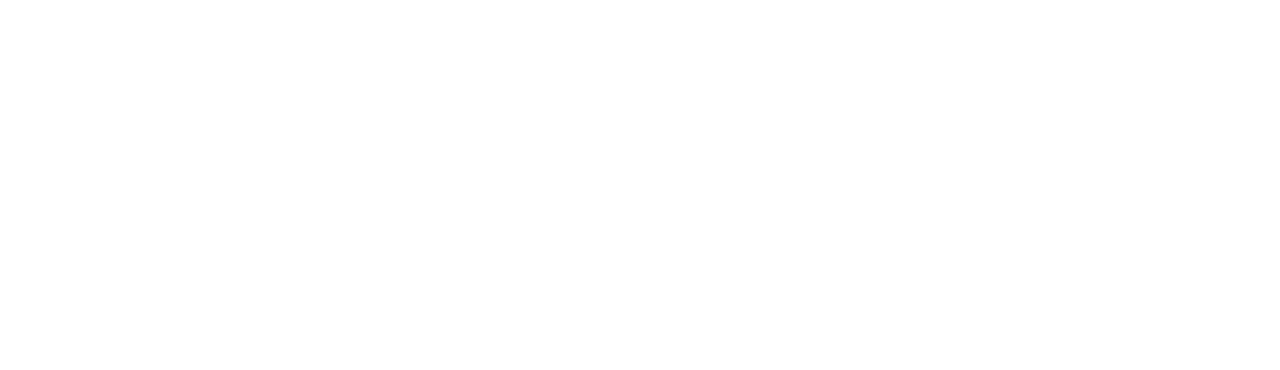
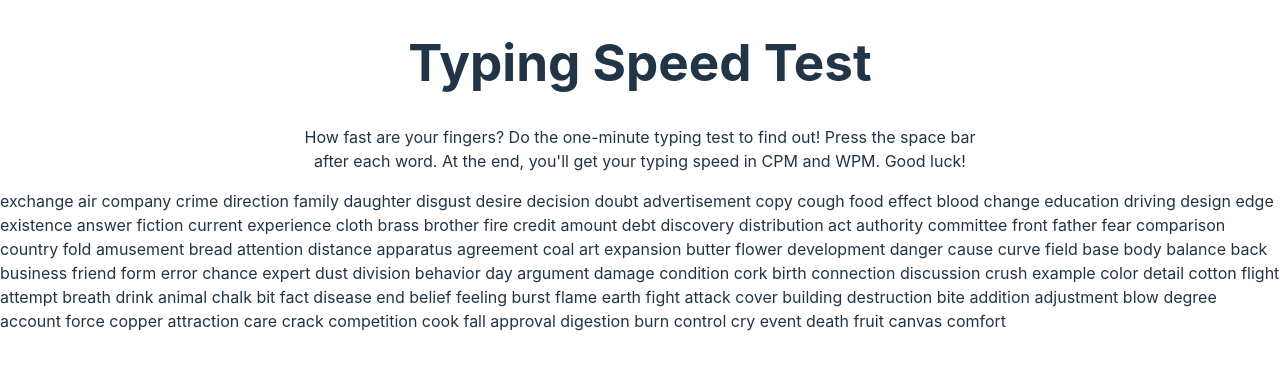
Before and after one commit to Nomad-Freedom/typing-test, a React (Vite) app: page / in a window 1280 px wide. Shown: the top 370 px of the page. Built offline with nearby package versions, Linux system fonts and the light colour scheme.

Commit message:
Feature: Generate and display random words

```diff
--- a/src/App.tsx
+++ b/src/App.tsx
@@ -1,5 +1,17 @@
+import WordCounter from "./components/WordCounter";
+
 function App() {
-  return <div className="App"></div>;
+  return (
+    <main className="App">
+      <h1>Typing Speed Test</h1>
+      <p>
+        How fast are your fingers? Do the one-minute typing test to find out!
+        Press the space bar after each word. At the end, you'll get your typing
+        speed in CPM and WPM. Good luck!
+      </p>
+      <WordCounter />
+    </main>
+  );
 }
 
 export default App;
--- /dev/null
+++ b/src/components/WordCounter.tsx
@@ -0,0 +1,15 @@
+import { useState } from "react";
+import { shuffleArray, wordBank } from "../lib/wordBank";
+
+const WordCounter = () => {
+  const [words, setWords] = useState<string[]>(() => shuffleArray(wordBank));
+  return (
+    <div>
+      {words.map((word, index) => (
+        <span key={index}>{word} </span>
+      ))}
+    </div>
+  );
+};
+
+export default WordCounter;
--- /dev/null
+++ b/src/lib/wordBank.ts
@@ -0,0 +1,144 @@
+export const wordBank = [
+  "account",
+  "act",
+  "addition",
+  "adjustment",
+  "advertisement",
+  "agreement",
+  "air",
+  "amount",
+  "amusement",
+  "animal",
+  "answer",
+  "apparatus",
+  "approval",
+  "argument",
+  "art",
+  "attack",
+  "attempt",
+  "attention",
+  "attraction",
+  "authority",
+  "back",
+  "balance",
+  "base",
+  "behavior",
+  "belief",
+  "birth",
+  "bit",
+  "bite",
+  "blood",
+  "blow",
+  "body",
+  "brass",
+  "bread",
+  "breath",
+  "brother",
+  "building",
+  "burn",
+  "burst",
+  "business",
+  "butter",
+  "canvas",
+  "care",
+  "cause",
+  "chalk",
+  "chance",
+  "change",
+  "cloth",
+  "coal",
+  "color",
+  "comfort",
+  "committee",
+  "company",
+  "comparison",
+  "competition",
+  "condition",
+  "connection",
+  "control",
+  "cook",
+  "copper",
+  "copy",
+  "cork",
+  "cotton",
+  "cough",
+  "country",
+  "cover",
+  "crack",
+  "credit",
+  "crime",
+  "crush",
+  "cry",
+  "current",
+  "curve",
+  "damage",
+  "danger",
+  "daughter",
+  "day",
+  "death",
+  "debt",
+  "decision",
+  "degree",
+  "design",
+  "desire",
+  "destruction",
+  "detail",
+  "development",
+  "digestion",
+  "direction",
+  "discovery",
+  "discussion",
+  "disease",
+  "disgust",
+  "distance",
+  "distribution",
+  "division",
+  "doubt",
+  "drink",
+  "driving",
+  "dust",
+  "earth",
+  "edge",
+  "education",
+  "effect",
+  "end",
+  "error",
+  "event",
+  "example",
+  "exchange",
+  "existence",
+  "expansion",
+  "experience",
+  "expert",
+  "fact",
+  "fall",
+  "family",
+  "father",
+  "fear",
+  "feeling",
+  "fiction",
+  "field",
+  "fight",
+  "fire",
+  "flame",
+  "flight",
+  "flower",
+  "fold",
+  "food",
+  "force",
+  "form",
+  "friend",
+  "front",
+  "fruit",
+];
+
+// shuffles a string array and returns a new array with shuffle values
+export function shuffleArray(array: string[]) {
+  let newArray = [...array];
+
+  for (let i = newArray.length - 1; i > 0; i--) {
+    const j = Math.floor(Math.random() * (i + 1));
+    [newArray[i], newArray[j]] = [newArray[j], newArray[i]];
+  }
+  return newArray;
+}
```
